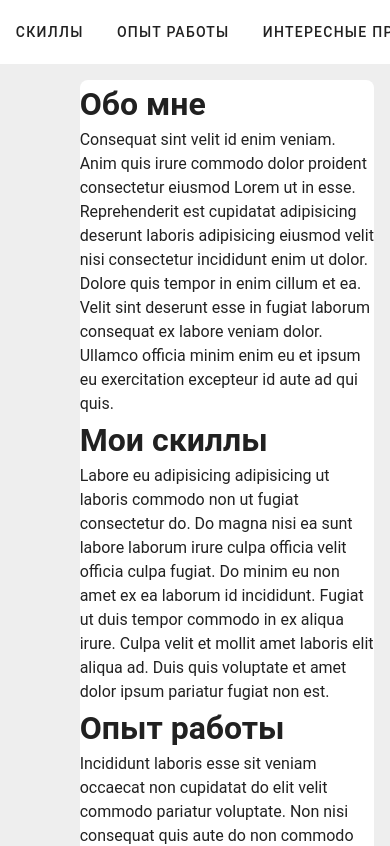
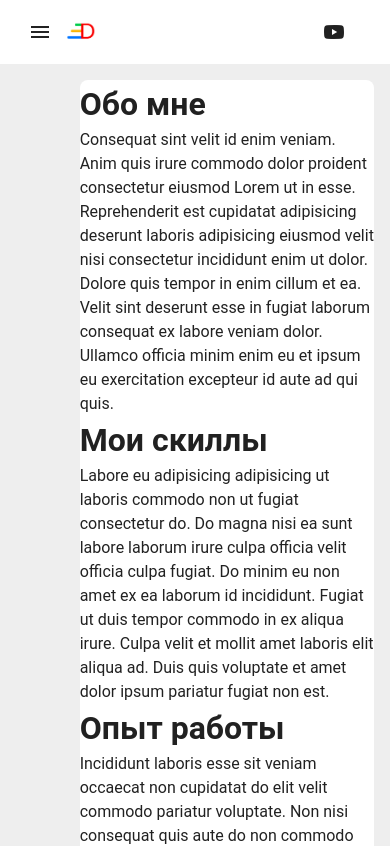
Before and after one commit to donexdoc/donex-project-vue, a Vue app: page / in a window 390 px wide. Shown: the top 846 px of the page. Built offline with nearby package versions, Linux system fonts and the light colour scheme.

Commit message:
Навигация адаптирована для разных экранов

```diff
--- a/src/components/navigation/AppBar.vue
+++ b/src/components/navigation/AppBar.vue
@@ -2,9 +2,12 @@
   <nav>
     <v-app-bar flat>
       <v-container class="mx-auto d-flex align-center justify-center">
+        <v-app-bar-nav-icon class="d-sm d-md-none" @click="openDrawer"></v-app-bar-nav-icon>
         <v-avatar class="me-4" size="32">
           <v-img alt="DonEx" :src="logoImage"></v-img>
         </v-avatar>
+
+        <div class="d-none d-md-flex">
           <v-btn
             v-for="link in links"
             :key="link.title"
@@ -12,6 +15,7 @@
             variant="text"
             @click="navigateTo(link.path)"
           ></v-btn>
+        </div>
 
         <v-spacer></v-spacer>
 
@@ -41,4 +45,10 @@ const navigateTo = (to: string) => {
   }
   navigate(to)
 }
+
+const openDrawer = () => {
+  if (props.setDrawerState) {
+    props.setDrawerState(true)
+  }
+}
 </script>
```
Lines whose indentation alone changed are shown as unchanged.
